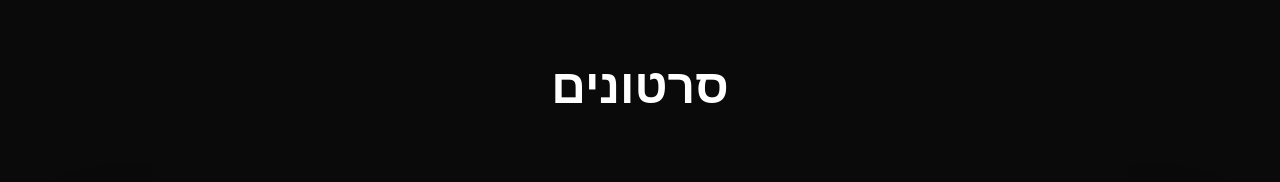
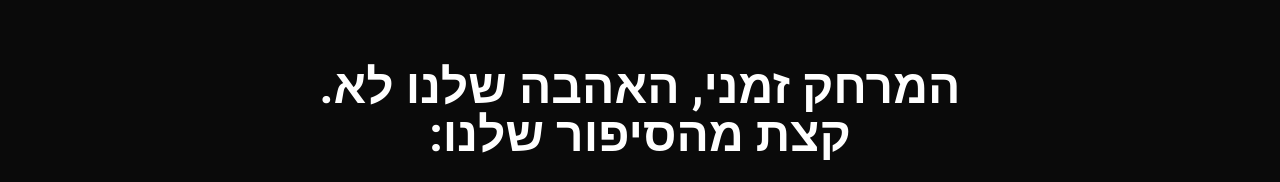
Before and after one commit to LeaLiv/Elisheva-social, a React (Vite) app: page /videos-to-my-love in a window 1280 px wide. Shown: the top 182 px of the page. Built offline with nearby package versions, Linux system fonts and the light colour scheme.

Commit message:
feat: update CloudinaryVideoPlayer component by removing comments for cleaner code and enhance HighlightsPage header for better storytelling

```diff
--- a/components/CloudinaryVideoPlayer.tsx
+++ b/components/CloudinaryVideoPlayer.tsx
@@ -1,8 +1,8 @@
 import React from 'react';
 
 interface CloudinaryVideoPlayerProps {
-  videoUrl: string; // הקישור הישיר והאיכותי לסרטון
-  posterUrl?: string; // הקישור לתמונת התצוגה שתעלי בעצמך
+  videoUrl: string;
+  posterUrl?: string;
 }
 
 const CloudinaryVideoPlayer: React.FC<CloudinaryVideoPlayerProps> = ({
@@ -14,8 +14,8 @@ const CloudinaryVideoPlayer: React.FC<CloudinaryVideoPlayerProps> = ({
 
       <div className="relative overflow-hidden bg-black shadow-2xl aspect-[9/16]">
         <video
-          src={videoUrl} // כאן אנחנו משתמשים בוידאו המקורי ללא שום פקודת כיווץ!
-          poster={posterUrl} // כאן נכנסת התמונה החלופית שתעלי
+          src={videoUrl}
+          poster={posterUrl}
           controls
           playsInline
           preload="metadata"
--- a/components/HighlightsPage.tsx
+++ b/components/HighlightsPage.tsx
@@ -26,9 +26,10 @@ const HighlightsPage: React.FC = () => {
         animate={{ opacity: 1, y: 0 }}
         transition={{ duration: 0.6 }}
       >
-        <h1 className="text-3xl md:text-5xl font-bold text-white mb-2 leading-tight">
-          סרטונים
-        </h1>
+        <h2 className="text-2xl md:text-5xl font-bold text-white mb-2 leading-tight">
+          המרחק זמני, האהבה שלנו לא.<br/>
+קצת מהסיפור שלנו:
+        </h2>
       </motion.div>
 
       <motion.div
```
